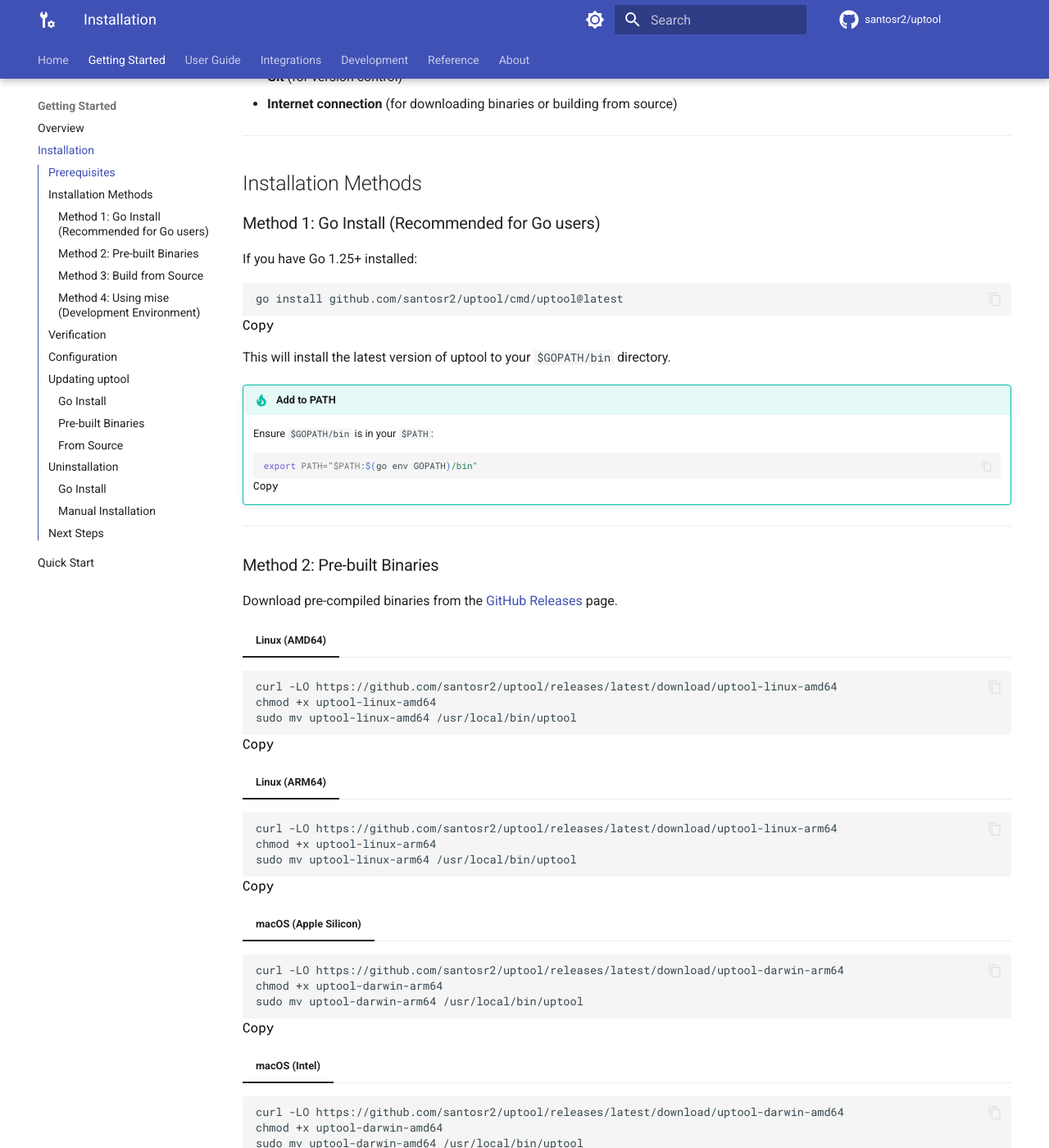
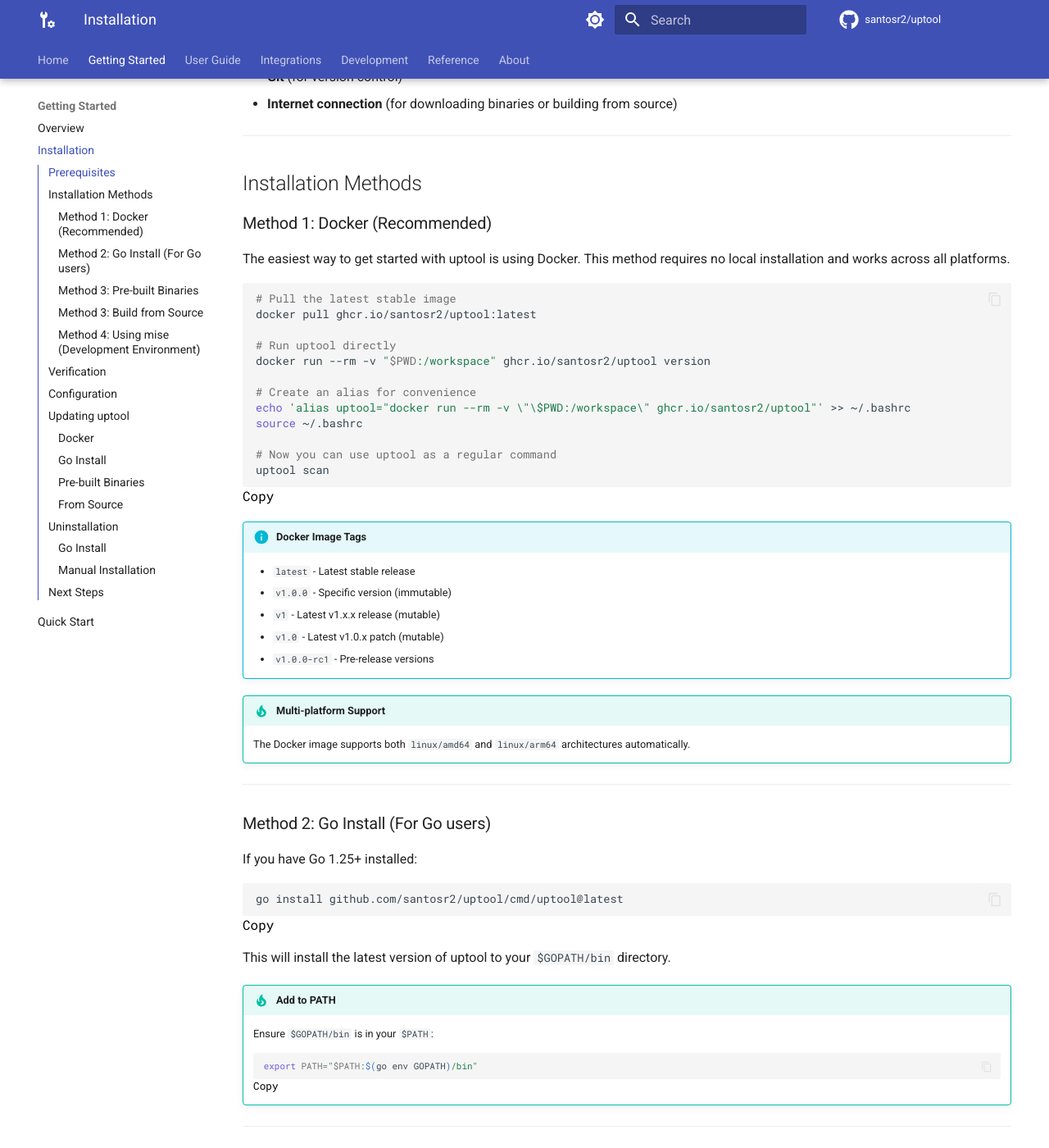
Before and after one commit to santosr2/uptool, an MkDocs documentation site: the page built from docs/installation.md, in a window 1280 px wide and 1400 px high, scrolled down 363 px. Shown: the whole window at 82% size. Built offline with MkDocs 1.6.1 and Material for MkDocs 9.7.7, drawn with Linux system fonts in a browser that asks for light colours; comment, search, counter and statistics services are not loaded; the version menu is left out; some of the changed text lies outside the part shown.

````diff
--- a/docs/installation.md
+++ b/docs/installation.md
@@ -14,7 +14,38 @@ This page covers various methods to install uptool on your system.
 
 ## Installation Methods
 
-### Method 1: Go Install (Recommended for Go users)
+### Method 1: Docker (Recommended)
+
+The easiest way to get started with uptool is using Docker. This method requires no local installation and works across all platforms.
+
+```bash
+# Pull the latest stable image
+docker pull ghcr.io/santosr2/uptool:latest
+
+# Run uptool directly
+docker run --rm -v "$PWD:/workspace" ghcr.io/santosr2/uptool version
+
+# Create an alias for convenience
+echo 'alias uptool="docker run --rm -v \"\$PWD:/workspace\" ghcr.io/santosr2/uptool"' >> ~/.bashrc
+source ~/.bashrc
+
+# Now you can use uptool as a regular command
+uptool scan
+```
+
+!!! info "Docker Image Tags"
+    - `latest` - Latest stable release
+    - `v1.0.0` - Specific version (immutable)
+    - `v1` - Latest v1.x.x release (mutable)
+    - `v1.0` - Latest v1.0.x patch (mutable)
+    - `v1.0.0-rc1` - Pre-release versions
+
+!!! tip "Multi-platform Support"
+    The Docker image supports both `linux/amd64` and `linux/arm64` architectures automatically.
+
+---
+
+### Method 2: Go Install (For Go users)
 
 If you have Go 1.25+ installed:
 
@@ -32,7 +63,7 @@ This will install the latest version of uptool to your `$GOPATH/bin` directory.
 
 ---
 
-### Method 2: Pre-built Binaries
+### Method 3: Pre-built Binaries
 
 Download pre-compiled binaries from the [GitHub Releases](https://github.com/santosr2/uptool/releases) page.
 
@@ -139,6 +170,18 @@ After installation, you may want to configure uptool for your project. See the [
 
 ## Updating uptool
 
+### Docker
+
+Docker images are always up-to-date when you pull:
+
+```bash
+# Pull the latest stable release
+docker pull ghcr.io/santosr2/uptool:latest
+
+# Or pull a specific version
+docker pull ghcr.io/santosr2/uptool:v1.0.0
+```
+
 ### Go Install
 
 ```bash
````
Also changed, not shown: README.md (+31 -6 lines), docs/configuration.md (+1 -1 lines), docs/environments.md (+3 -3 lines), docs/versioning.md (+5 -5 lines), 10 other files.
